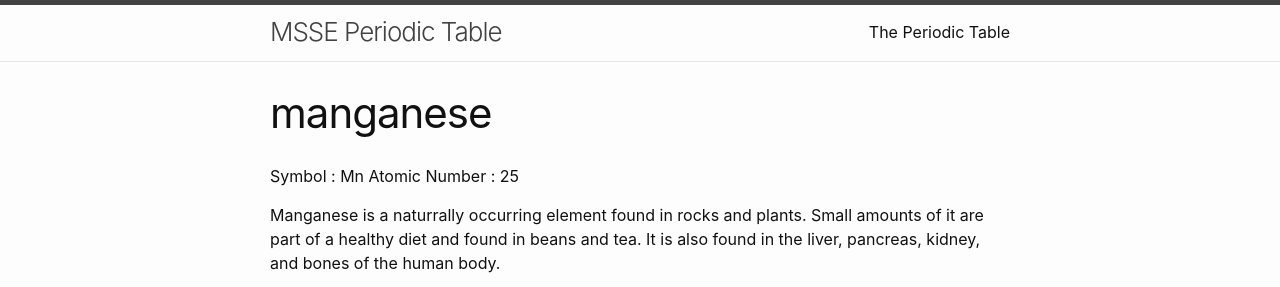
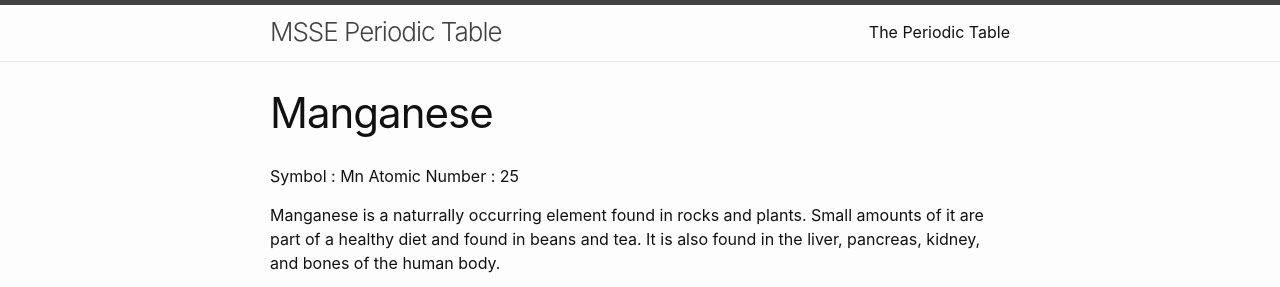
Before and after one commit to msse-chem-280-2024/periodic-table, a Jekyll site: the page built from elements/manganese.md, in a window 1280 px wide. Shown: the top 287 px of the page. Built offline with Jekyll 4.4.1, drawn with Linux system fonts in a browser that asks for light colours.

```diff
--- a/elements/manganese.md
+++ b/elements/manganese.md
@@ -1,6 +1,6 @@
 ---
 layout: page
-title: manganese
+title: Manganese
 ---
 
 Symbol : Mn
```
